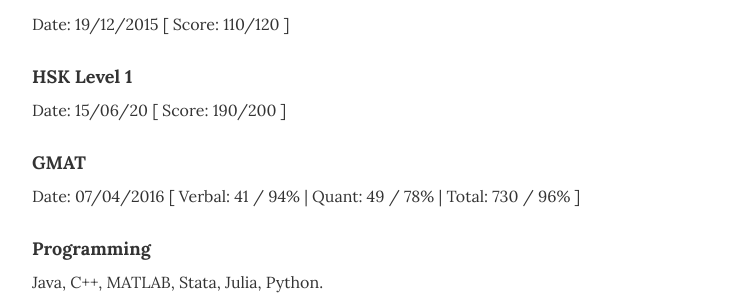
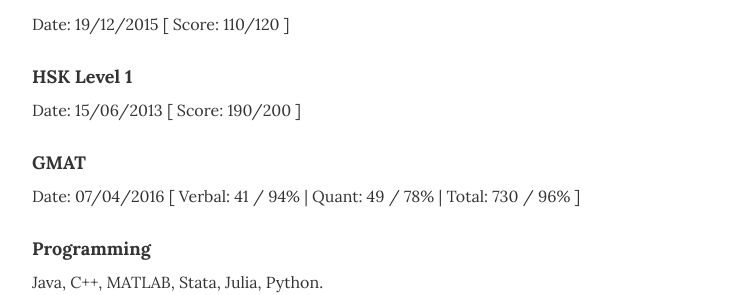
Before and after one commit to giob1994/giob1994.github.io, a Jekyll site: the page built from index.html, in a window 1280 px wide. Shown: the part 1067-1362 px from the top of the page, without its empty margins (268-1011 px from the left). Built offline with Jekyll 4.4.1, drawn with Linux system fonts in a browser that asks for light colours.

Commit message:
HSK date correction

```diff
--- a/_data/skills.yml
+++ b/_data/skills.yml
@@ -7,7 +7,7 @@
   description: "Date: 19/12/2015 [ Score: 110/120 ]"
 
 - skill: HSK Level 1
-  description: "Date: 15/06/20 [ Score: 190/200 ]"
+  description: "Date: 15/06/2013 [ Score: 190/200 ]"
 
 - skill: GMAT
   description: "Date: 07/04/2016 [ Verbal: 41 / 94% | Quant: 49 / 78% | Total: 730 / 96% ]"
```
